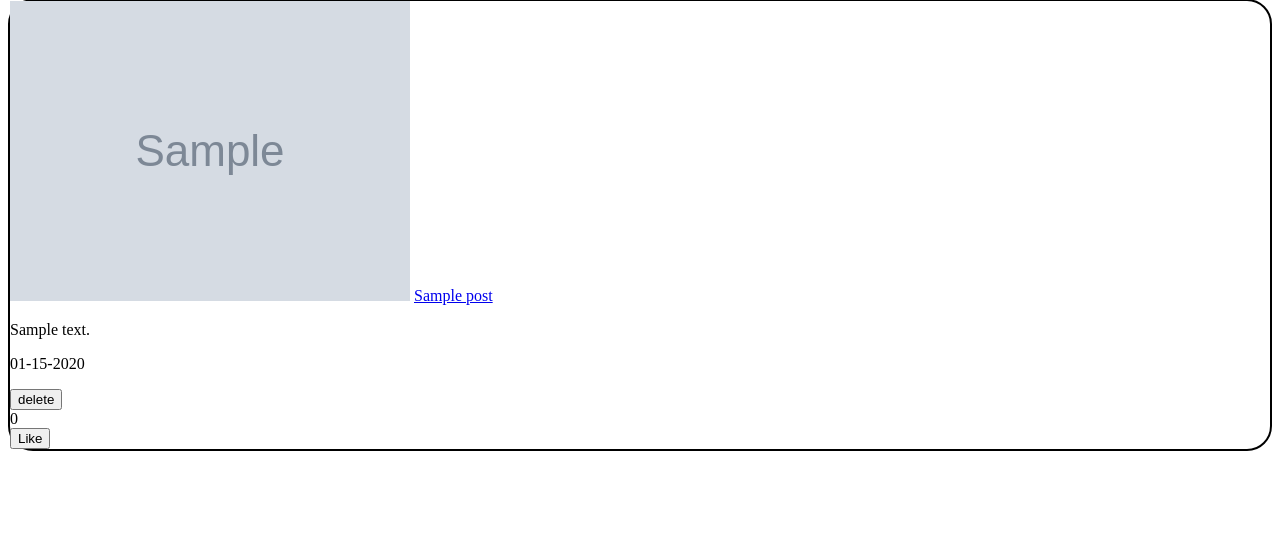
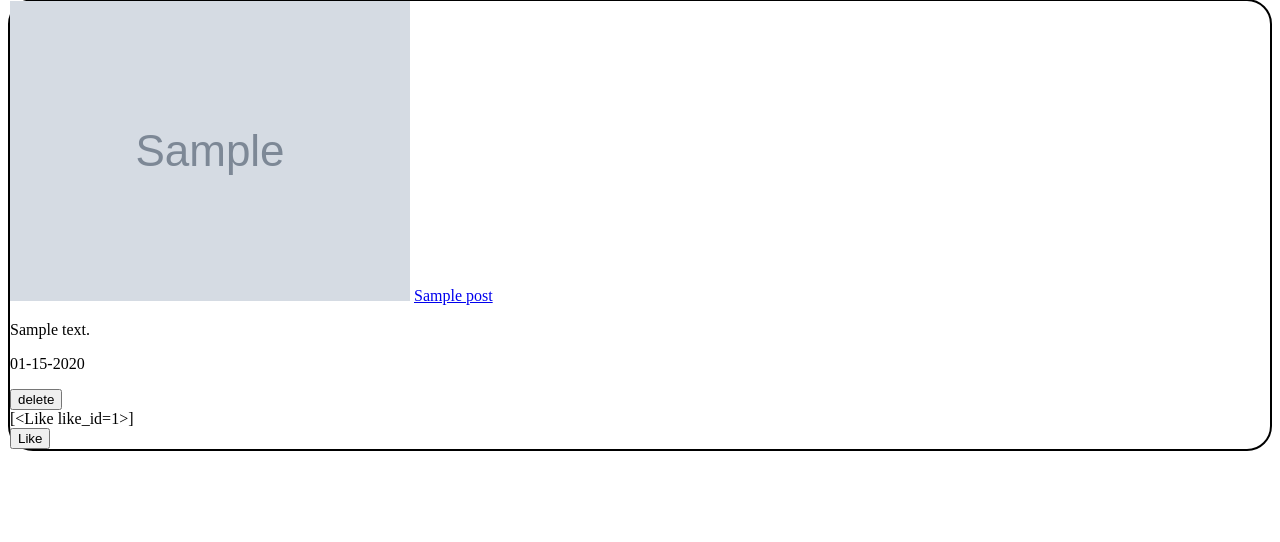
Before and after one commit to rach0101/Music_Diary_Hackbright_Project, a Flask app: a page that uses templates/diary.html in a window 1280 px wide. Shown: the part 258-800 px from the top of the page. Run offline with Flask 2, Linux system fonts and the light colour scheme; the visitor is signed in with stand-in values (Sample User, id 1); tables that the repository leaves empty hold one stand-in row (values such as "Sample post"); grey boxes marked "Sample" are stand-in pictures.

Commit message:
Add like objects to posts

```diff
--- a/templates/diary.html
+++ b/templates/diary.html
@@ -81,7 +81,7 @@
         </form>
         {% endif %}
         <div>
-            <div id="like_count">0</div>
+            <div id="like_count">{{post.likes}}</div>
             <button type="button" class="like_post" id="{{post.post_id}}"> Like </button>
         </div>
 
```
